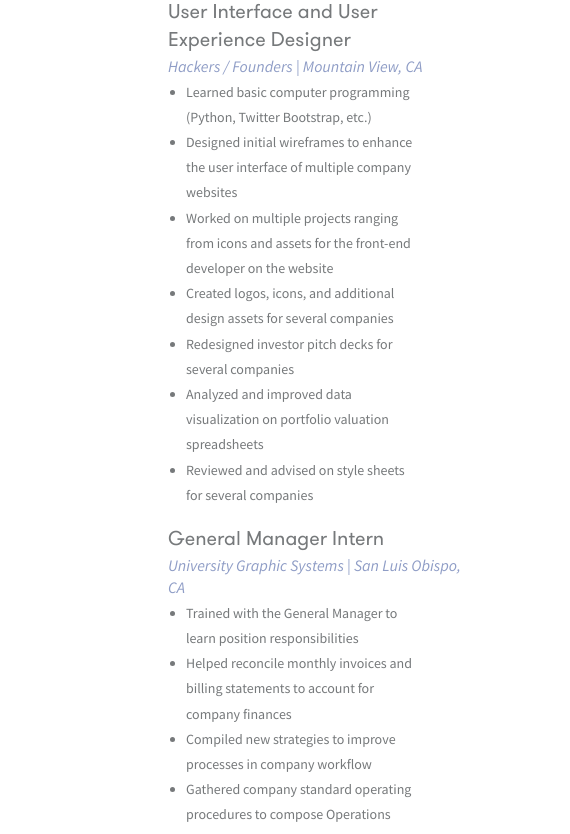
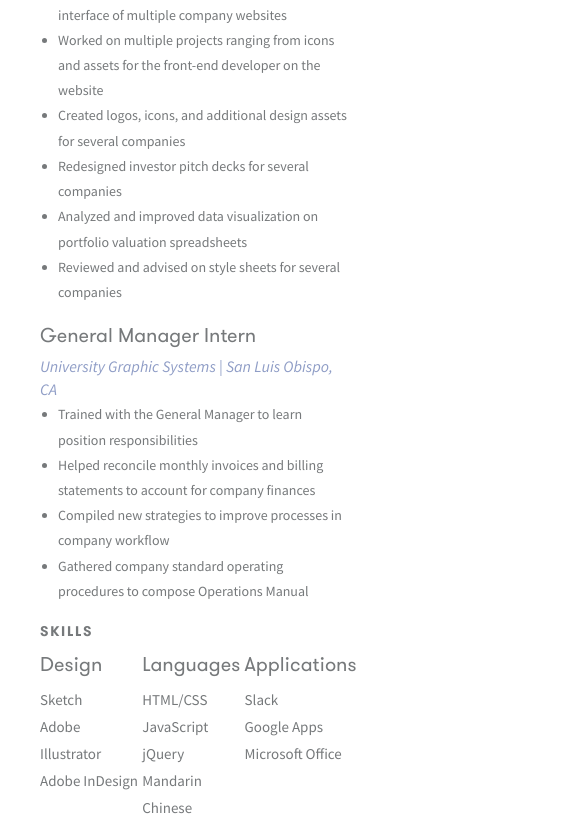
Before and after one commit to faricacarroll/mywebsite, a plain HTML site: page about.html in a window 390 px wide. Shown: the part 1166-2000 px from the top of the page, 570 px wide, since content can reach past the window. Drawn offline with nearby package versions, Linux system fonts and the light colour scheme; files that its build step writes are made by us from their sources; files whose address does not match are found by name.

Commit message:
Made changes to about page and work page to make it more responsive

```diff
--- a/styles-contact.css
+++ b/styles-contact.css
@@ -258,6 +258,7 @@ h3 {
     padding-top: 6px;
     text-align: right;
     padding-right: 3em;
+    line-height: 1.4em;
 }
 
 h4{
@@ -385,7 +386,7 @@ ul {
 }
 
 .project-item .col-1 {
-    margin-right: 20px;
+    margin-right: 36px;
 }
 
 .project-item h4 {
@@ -465,6 +466,11 @@ img:hover {
         height: 62px;
     }
 
+    .title {
+        padding: 30px 40px 30px;
+    }
+
+
     body {
         background-size: 600px;
     }
@@ -473,9 +479,44 @@ img:hover {
         padding: 20px;
     }
 
+    .topbar {
+        padding: 40px 40px;
+    }
+
+
+/* ABOUT PAGE */
+
+    .column-left {
+        width: 100%;
+        float: left;
+        padding-bottom: 8px;
+    }
+
+    .column-left h3 {
+        float: left;
+    }
+
+    .column-right {
+        width: 100%;
+        float: left;
+    }
+
+    .resume-container {
+        width: auto;
+        padding: 20px 40px;
+    }
+
+/* PROJECT PAGE */
+
+    .project-item .col-1 {
+        margin-right: 0px;
+    }
+
 }
 
 @media (max-width: 509px) {
+
+/* INDEX PAGE */
     .topbar nav {
         padding-top: 24px
     }
@@ -485,9 +526,6 @@ img:hover {
         padding-bottom: 8px;
     }
 
-    .title {
-        padding-top: 30px;
-    }
 
     h1 {
         font-size: 2em;
@@ -504,5 +542,23 @@ img:hover {
         padding-right: 20px;
     }
 
+/* ABOUT PAGE */
+
+    .column-thirds {
+        width: 33%;
+    }
+
+    .column-right ul li {
+        padding-right: 0;
+    }
+
+    .column-halves {
+        width: 42%;
+    }
+
+    h4 {
+        padding-bottom: 2%;
+    }
+
 
 }
```
